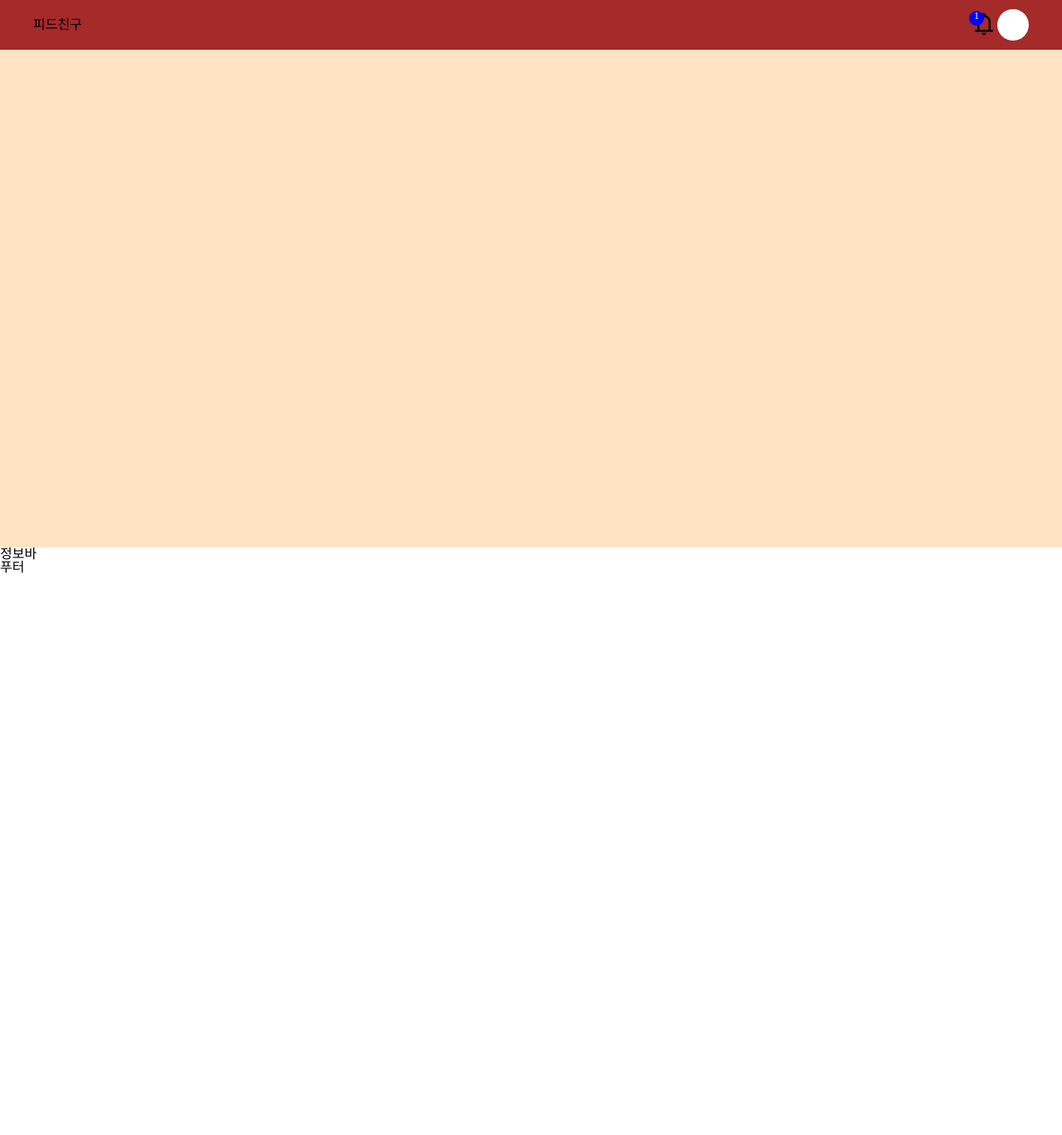
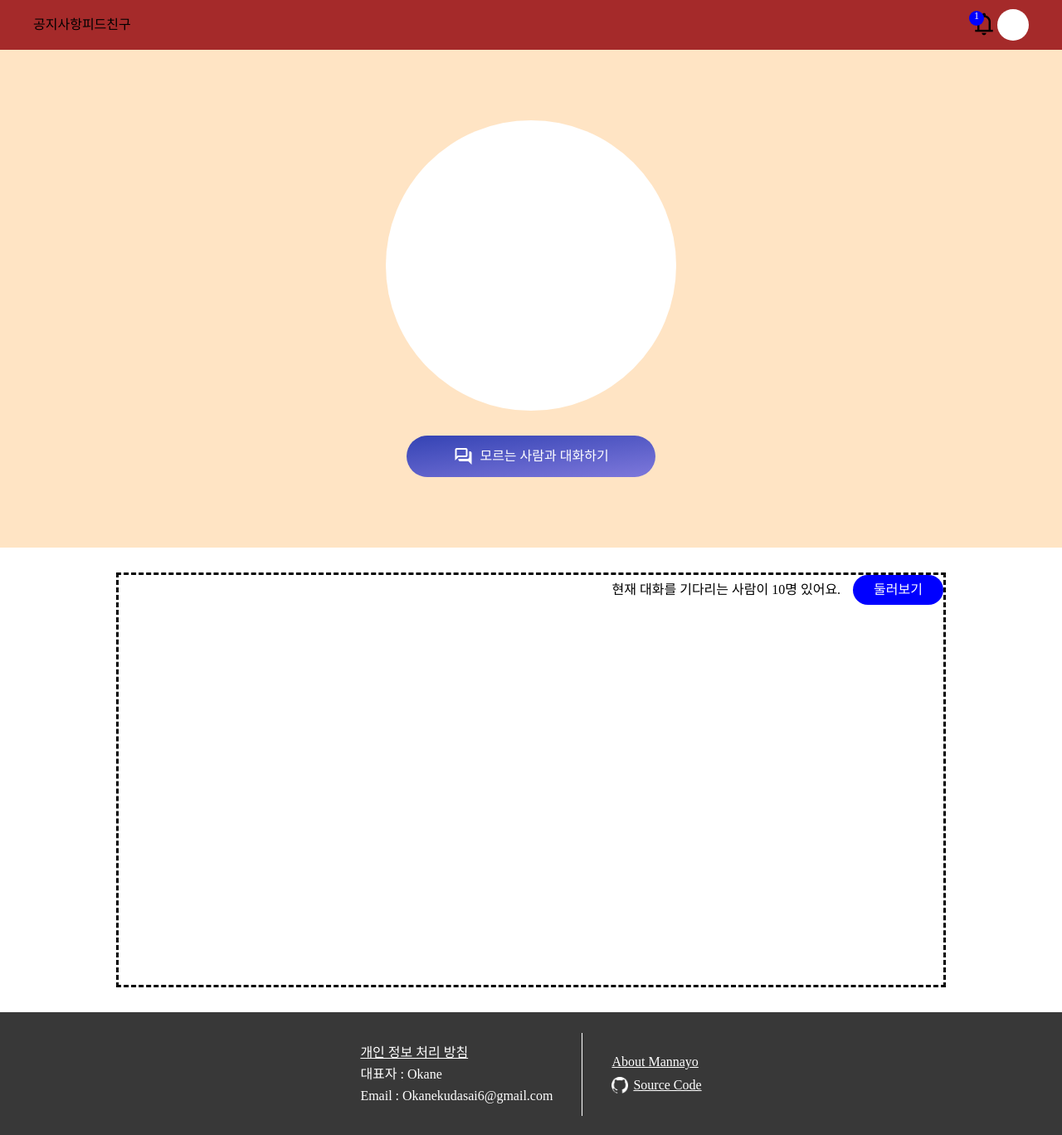
Before and after one commit to okanekudasai/manna_frontend, a Vue app: page /mainPage in a window 1280 px wide. Shown: the whole page at 83% size. Before the commit the page ends 800 px from the top, so only its background shows below. Built offline with nearby package versions, Linux system fonts and the light colour scheme; no server answers.

Commit message:
footer고정

```diff
--- a/src/assets/base.css
+++ b/src/assets/base.css
@@ -15,3 +15,7 @@
 .flex_vertical_center {
     align-items: center;
 }
+
+.underline {
+    text-decoration: underline;
+}
--- a/src/views/MainPageView.vue
+++ b/src/views/MainPageView.vue
@@ -1,8 +1,11 @@
 <template lang="">
-    <div>
+    <div id="main_page_container" ref="main_page_container">
         <div id="nav_bar">
             <div class="flex flex_vertical_center" id="nav_bar_box">
                 <div class="flex">
+                    <div>
+                        공지사항
+                    </div>
                     <!--ai로 관심분야가 비슷한 사람들의 소식을 업로드하고싶어요-->
                     <div>
                         피드
@@ -13,7 +16,7 @@
                     </div>
                 </div>
                 <div class="flex flex_vertical_center">
-                    <div style="position:relative">
+                    <div class="hover_pointer" style="position:relative">
                         <span class="material-symbols-outlined" style="font-size: 32px;">
                             notifications
                         </span>
@@ -21,60 +24,173 @@
                             1
                         </div>
                     </div>
-                    <div id="profile_container">
+                    <div class="hover_pointer" id="profile_container">
 
                     </div>
                 </div>
             </div>
         </div>
-        <div id=starting_container>
+        <div id="starting_container" class="flex flex_vertical_center flex_horizontal_center">
+            <div id="starting_box">
+                <div id="logo_box">
 
                 </div>
-        <div>
-            정보바
+                <div id="start_button" class="hover_pointer flex flex_vertical_center flex_horizontal_center">
+                    <span class="material-symbols-outlined" style="margin-right: 8px">
+                        forum
+                    </span>
+                    <div style="position: relative;">
+                        모르는 사람과 대화하기
                     </div>
-        <div>
-            푸터
+                </div>
+            </div>
+        </div>
+        <div id="information_container">
+            <div id="information_box">
+                <div id="waiting_information_box" class="flex flex_vertical_center" style="justify-content: end;">
+                    <div>현재 대화를 기다리는 사람이 10명 있어요.</div>
+                    <div id="get_waiting_people_button" class="hover_pointer" @click="get_waiting_people_button_click">둘러보기</div>
+                </div>
+
+
+            </div>
+        </div>
+        <div id="footer_space"></div>
+        <div id="footer" class="flex flex_vertical_center flex_horizontal_center">
+            <div id="footer_box" class="flex">
+                <div class="flex flex_horizontal_center footer_content" style="flex-direction: column;">
+                    <a href='https://okane-on-cliff.tistory.com/238' target='_blank'><div class="underline hover_pointer">개인 정보 처리 방침</div></a>
+                    <div>대표자 : Okane</div>
+                    <div>Email : Okanekudasai6@gmail.com</div>
+                </div>
+                <div id="footer_box_vertical_line"></div>
+                <div class="flex flex_horizontal_center footer_content" style="flex-direction: column;">
+                    <div class="underline hover_pointer">About Mannayo</div>
+                    <div class="flex flex_vertical_center"><img src="@/img/git-hub-reverse.png" alt="" style="width: 20px; margin-right: 6px;"><span class="underline hover_pointer">Source Code</span></div>
+                </div>
+            </div>
         </div>
     </div>
 </template>
 <script>
 export default {
-
+    mounted() {
+        let vh = window.innerHeight * 0.01;
+        console.log(this.$refs)
+        this.$refs.main_page_container.style.setProperty('--vh', `${vh}px`);
+    },
+    methods: {
+        get_waiting_people_button_click: () => {
+            alert("눌렸음");
+        }
+    }
 }
 </script>
 <style scoped>
+/* 모바일 */
+@media (max-width: 576px) {
+    #information_box {
+        margin: 30px 10px;
+    }
+}
+
+#main_page_container {
+    min-height:calc(var(--vh, 1vh) * 100);
+    position: relative;
+}
+
 #nav_bar {
     background-color: brown;
     height: 60px;
 }
+
 #nav_bar_box {
     justify-content: space-between;
     height: 100%;
     margin: 0 40px;
 
 }
+
 #notification_badge {
     width: 18px;
     height: 18px;
     background: blue;
     position: absolute;
-        top: 0; left: -2px;
+    top: 0;
+    left: -2px;
     border-radius: 10px;
     color: white;
     text-align: center;
     font-size: 12px;
 }
+
 #profile_container {
     height: 38px;
     width: 38px;
     background: white;
     border-radius: 40px;
 }
+
 #starting_container {
     height: 600px;
-        max-height: 80%;
-
     background-color: bisque;
 }
+
+#logo_box {
+    width: 65vw;
+    max-width: 350px;
+    aspect-ratio: 1 / 1;
+    border-radius: 300px;
+    background-color: white;
+    margin: 0 auto;
+}
+
+#start_button {
+    margin: 30px auto 0;
+    width: 300px;
+    height: 50px;
+    border-radius: 50px;
+    color: white;
+    background: linear-gradient(173deg, rgba(52,67,180,1) 0%, rgba(126,120,219,1) 100%);
+}
+
+#information_box {
+    border: dashed;
+    max-width: 1000px;
+    width: 90%;
+    height: 500px;
+    margin: 30px auto;
+}
+
+#footer_space {
+    height: 150px;
+}
+
+#footer {
+    width: 100%;
+    height: 150px;
+    background-color: rgb(56, 56, 56);
+    position: absolute;
+    bottom: 0;
+}
+
+#footer_box_vertical_line {
+    width: 1px;
+    background-color: white;
+    height: 100px;
+    margin: 0 30px;
+}
+
+.footer_content div {
+    margin: 5px;
+    color: white;
+}
+
+#get_waiting_people_button {
+    margin-left: 15px;
+    padding: 10px 25px;
+    background-color: blue;
+    color: white;
+    border-radius: 30px;
+}
 </style>
--- a/src/views/WelcomeView.vue
+++ b/src/views/WelcomeView.vue
@@ -7,7 +7,7 @@
         </div>
         <div id="login_button_container">
             <div class="hover_pointer" id="login_button" @click="login_button_click">
-                로그인은 1구글로그인만
+                로그인은 글로그인만
             </div>
             <router-link to="/mainPage">
                 <div id="browsing_button">
```
Also changed, not shown: src/img/git-hub-reverse.png (added). Lines whose indentation alone changed are shown as unchanged.
